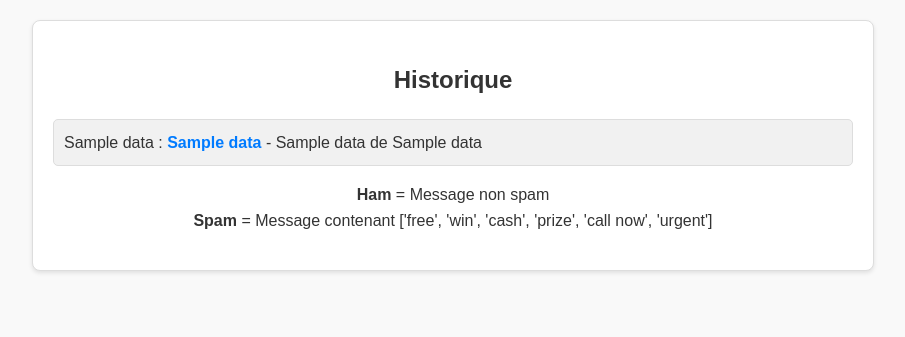
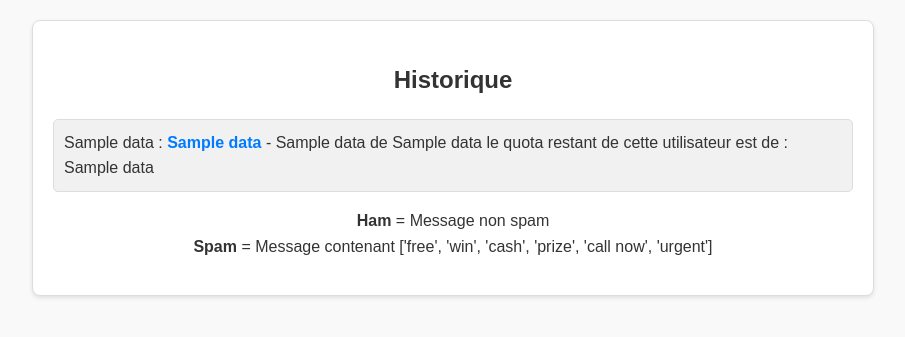
Before and after one commit to CCI-CDA/Spam-Classifier-Remy, a FastAPI app: template templates/history.html in a window 1280 px wide. Shown: the part 56-393 px from the top of the page, without its empty margins (187-1092 px from the left). Run offline with FastAPI, Linux system fonts and the light colour scheme; the template is opened without the code that fills it: most values are stand-ins (such as "Sample title", 1, 10 or a date in 2020).

Commit message:
fix front

```diff
--- a/templates/history.html
+++ b/templates/history.html
@@ -14,7 +14,7 @@
         <h2>Historique</h2>
         {% for data in result %}
         <div>
-            {{ data[4] }} : <b>{{data[3]}}</b> - {{data[2]}} de {{data[6]}}
+            {{ data[4] }} : <b>{{data[3]}}</b> - {{data[2]}} de {{data[6]}} le quota restant de cette utilisateur est de :  {{data[8]}}
         </div>
         {% endfor %}
         <p>
```
